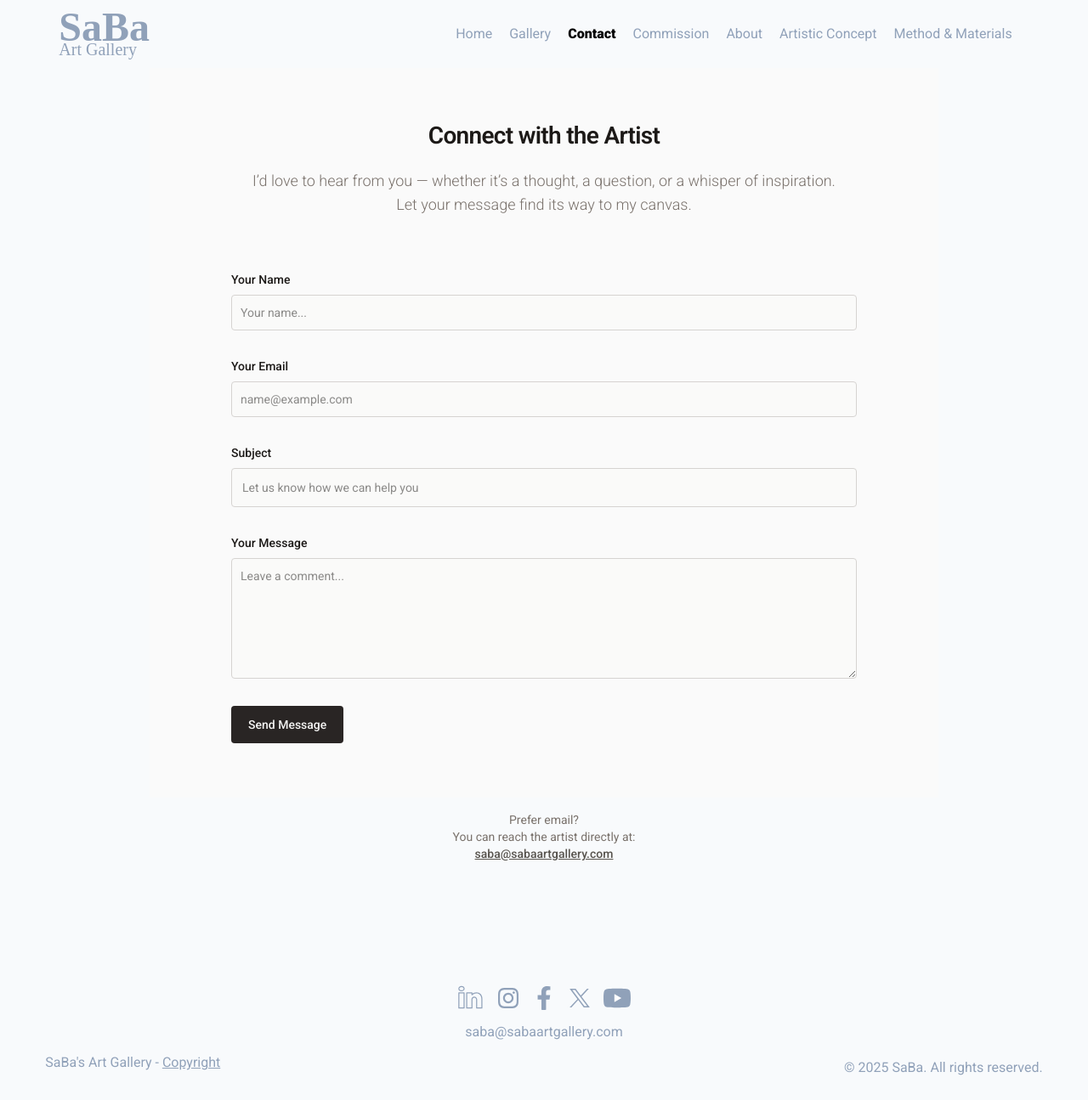
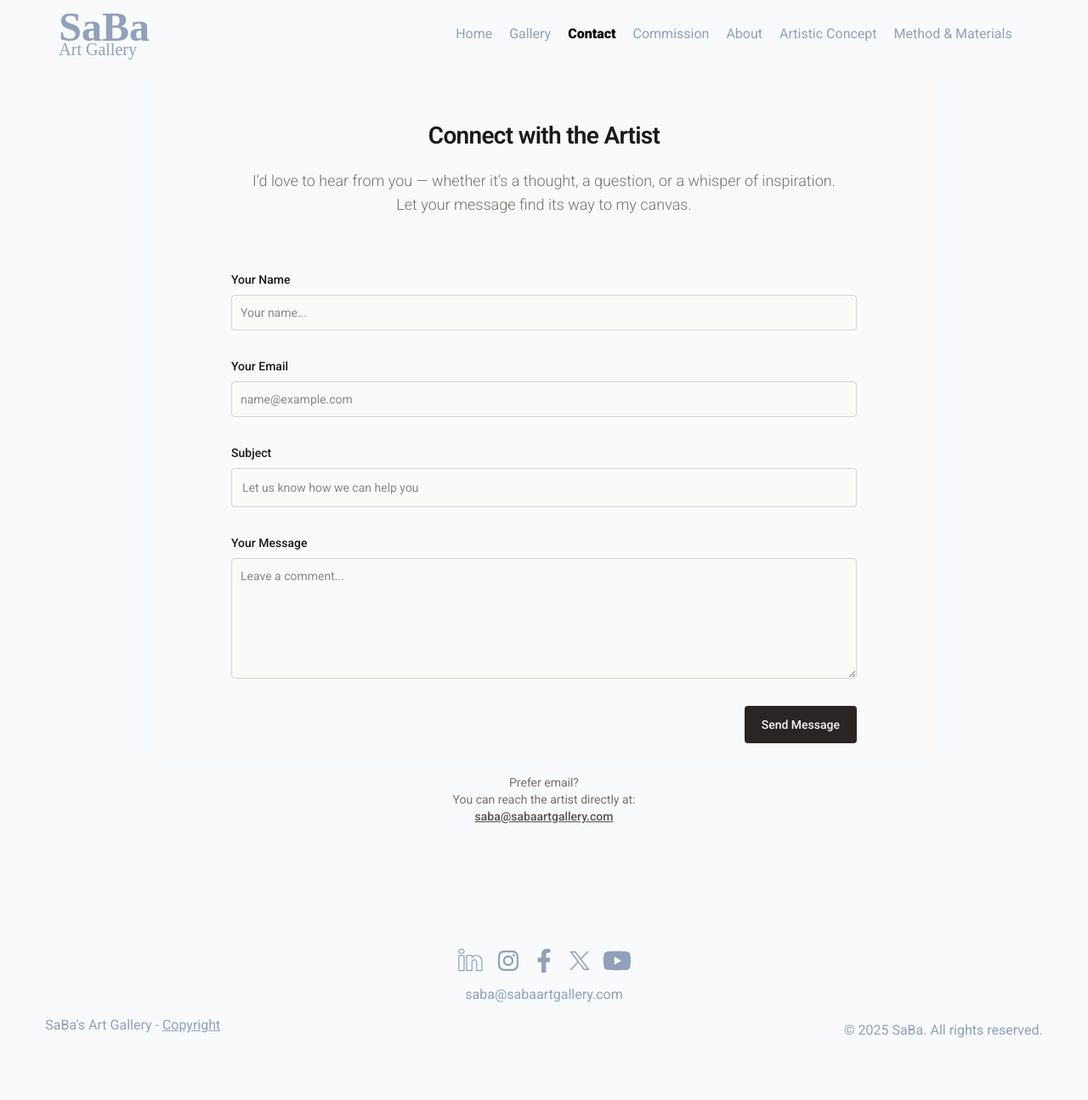
Before and after one commit to sabaRome/sabaartgallery, a Jekyll site: the page built from contact/index.html, in a window 1280 px wide. Shown: the whole page at 85% size. Built offline with Jekyll 4.4.1, drawn with Linux system fonts in a browser that asks for light colours; some web fonts are replaced; after the commit the page ends 1251 px from its top, so only the background shows below that.

Commit message:
edit form-01

```diff
--- a/contact/index.html
+++ b/contact/index.html
@@ -71,7 +71,7 @@
 
       <button
         type="submit"
-        class="px-5 py-3 text-sm font-medium text-center rounded cursor-pointer text-stone-100 bg-stone-800 sm:w-fit hover:bg-stone-100 hover:text-stone-800 hover:border hover:border-stone-300 focus:ring-4 focus:outline-none focus:ring-primary-300"
+        class="float-right px-5 py-3 text-sm font-medium text-center rounded cursor-pointer text-stone-100 bg-stone-800 sm:w-fit hover:bg-stone-100 hover:text-stone-800 hover:border hover:border-stone-300 focus:ring-4 focus:outline-none focus:ring-primary-300"
       >
         Send Message
       </button>
--- a/thank-you/index.html
+++ b/thank-you/index.html
@@ -1,8 +1,6 @@
 ---
 layout: default
 title: Thank You
----
-
 ---
 
 
```
